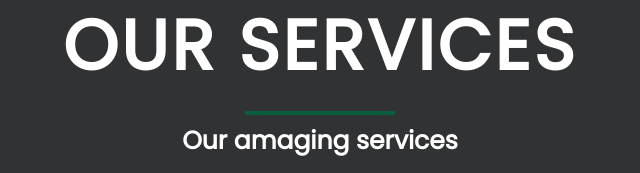
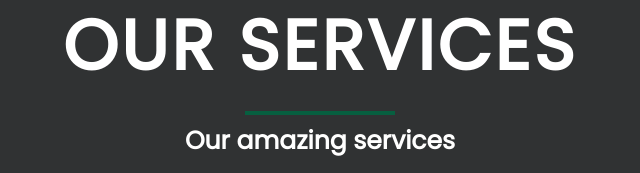
Before and after one commit to YSCodedesigner/Vr-Webpage-, a plain HTML site: page index.html in a window 1280 px wide. Shown: the part 1360-1533 px from the top of the page, 320-960 px from the left. Drawn offline with nearby package versions, Linux system fonts and the light colour scheme.

Commit message:
Update index.html

```diff
--- a/index.html
+++ b/index.html
@@ -80,7 +80,7 @@
 <section class="services" id="services">
     <div class="row">
         <h2 class="title">Our Services</h2>
-        <h3>Our amaging services</h3>
+        <h3>Our amazing services</h3>
     </div>
     <div class="row">
         <div class="col span_1_of_3 box">
```
